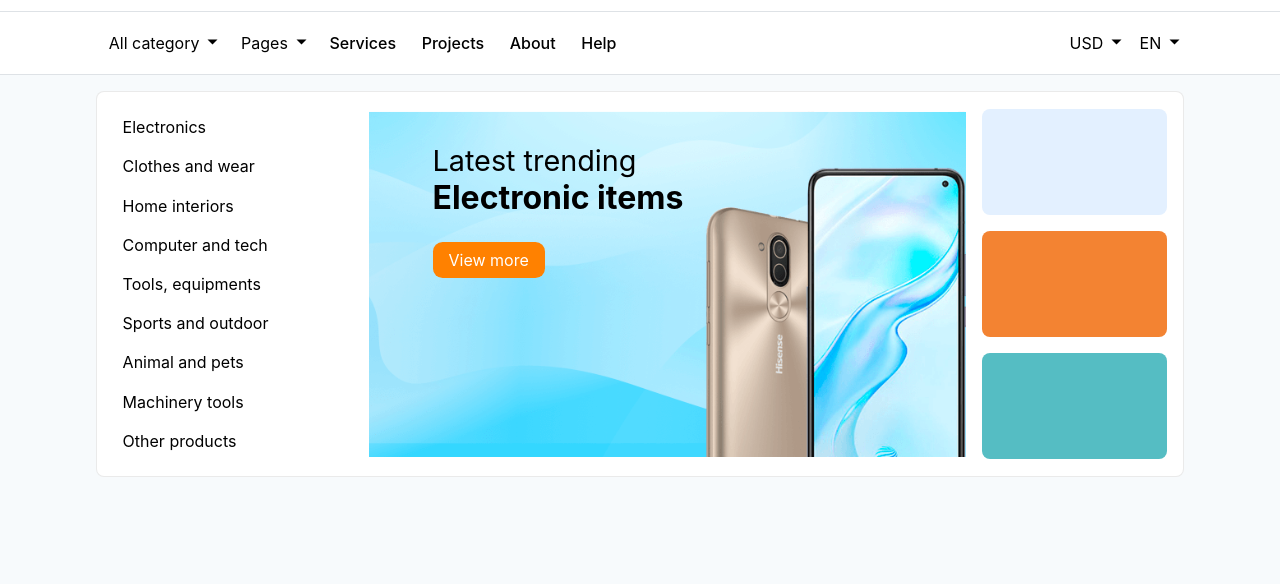
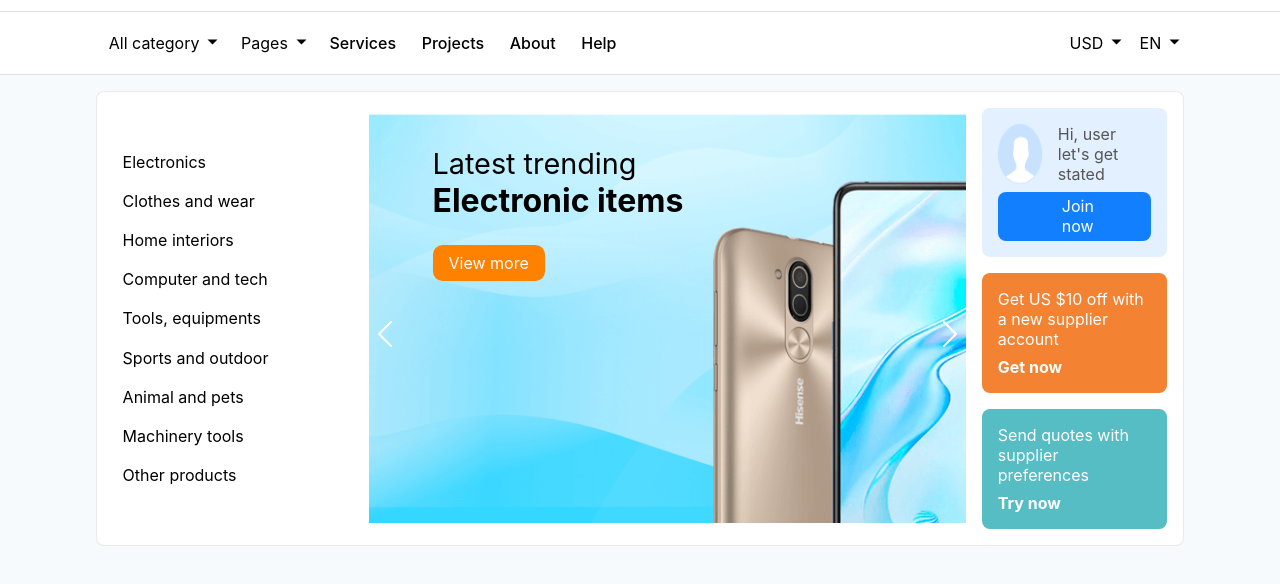
Before and after one commit to rustam-qurbanov/MarketPlace, a plain HTML site: page Brand/index.html in a window 1280 px wide. Shown: the part 74-658 px from the top of the page. Drawn offline with Linux system fonts and the light colour scheme.

Commit message:
finished styling the slider sector

```diff
--- a/Brand/index.html
+++ b/Brand/index.html
@@ -269,17 +269,47 @@
               </div>
             </div>
 
+            <div class="prev-icon">
+              <svg xmlns="http://www.w3.org/2000/svg" viewBox="0 0 16 16" fill="#fff">
+                <path d="M11.354 1.646a.5.5 0 0 1 0 .708L5.707 8l5.647 5.646a.5.5 0 0 1-.708.708l-6-6a.5.5 0 0 1 0-.708l6-6a.5.5 0 0 1 .708 0z"/>
+              </svg>
+            </div>
+
+            <div class="next-icon">
+              <svg xmlns="http://www.w3.org/2000/svg" viewBox="0 0 16 16" fill="#fff">
+                <path xmlns="http://www.w3.org/2000/svg" d="M4.646 1.646a.5.5 0 0 1 .708 0l6 6a.5.5 0 0 1 0 .708l-6 6a.5.5 0 0 1-.708-.708L10.293 8 4.646 2.354a.5.5 0 0 1 0-.708z"/>
+              </svg>
+            </div>
+
           </div>
 
           <div class="slider-right column-center">
-            <div class="slider-right-item item1"></div>
-            <div class="slider-right-item item2"></div>
-            <div class="slider-right-item item3"></div>
+
+            <div class="slider-right-item item1">
+              <div class="item1-up flex">
+                <img src="/public/images/Avatar.png" alt="avatar">
+                <p>Hi, user <br>
+                  let's get stated</p>
+              </div>
+              <a href="#" class="a-none">Join now</a>
+            </div>
+
+            <div class="slider-right-item item2">
+              <p>Get US $10 off with a new supplier account</p>
+              <a href="#" class="a-none">Get now</a>
+            </div>
+
+            <div class="slider-right-item item3">
+              <p>Send quotes with supplier preferences</p>
+              <a href="#" class="a-none">Try now</a>
+            </div>
+
           </div>
         </section>
 
       </div>
     </main>
+
     <script src="script.js"></script>
   </body>
 </html>
--- a/Brand/style.css
+++ b/Brand/style.css
@@ -100,7 +100,7 @@ body {
   margin-top: 0.3rem;
   border-radius: 1rem;
   box-shadow: 0px 8px 16px 0px rgba(0, 0, 0, 0.2);
-  z-index: 1;
+  z-index: 2;
 
   font-size: 1.1rem;
   font-weight: 500;
@@ -153,7 +153,6 @@ body {
   /* transition: background-color 0.3s ease; */
 }
 .search_btn:hover {
-  /* opacity: 0.8; */
   background-color: #0b5ed7;
   border-color: #0a58ca;
 }
@@ -169,14 +168,9 @@ body {
 .icon {
   color: #6c757d;
   cursor: pointer;
-  /* display: flex;
-  flex-direction: column;
-  justify-content: center;
-  align-items: center; */
 }
 .icons .icon:hover {
   filter: drop-shadow(0 0 10px #0b5ed7);
-  /* filter: drop-shadow(10px 10px 10px #0b5ed7); */
 }
 
 header > nav {
@@ -241,6 +235,7 @@ header > nav {
 .drop-box {
   position: relative;
   display: inline-block;
+  z-index: 3;
 }
 
 .drop-button,
@@ -255,7 +250,7 @@ header > nav {
 .content-box {
   display: none;
   position: absolute;
-  z-index: 1;
+  z-index: 2;
 }
 .translateX {
   transform: translateX(-70%);
@@ -310,6 +305,8 @@ header > nav {
 
 /* Header end  */
 
+
+
 /* Section Slider  */
 
 .section-slider {
@@ -339,7 +336,26 @@ header > nav {
 .slider {
   width: 55%;
   height: 90%;
+  /* padding: 1rem; */
+  position: relative;
 }
+
+.prev-icon , .next-icon {
+  position: absolute;
+  top: 50%;
+  width: 2rem;
+  cursor: pointer;
+  transition: 0.3s;
+}
+.next-icon {
+  right: 0;
+}
+.prev-icon:hover , .next-icon:hover {
+  transform: scale(120%);
+  filter: drop-shadow(0 0 5px #565656);
+}
+
+
 .slider .slide {
   width: 100%;
   height: 100%;
@@ -357,7 +373,7 @@ header > nav {
 
 .slider .slide-item {
   position: absolute;
-  z-index: 1;
+  /* z-index: 1; */
 }
 .slider .slide-item h2 {
   font-size: 1.8rem;
@@ -379,6 +395,8 @@ header > nav {
 }
 .slider .slide-item a:hover {
   background-color: #c96a26;
+  filter: drop-shadow(0 0 5px #c96a26);
+
 }
 
 .slider-right {
@@ -388,15 +406,54 @@ header > nav {
 }
 .slider-right-item {
   width: 100%;
-  height: 30%;
+  /* height: 30%; */
   border-radius: 0.5rem;
+  padding: 1rem;
 }
 .slider-right .item1 {
   background-color: #e3f0ff;
+  color: #565656;
+
 }
 .slider-right .item2 {
   background-color: #f38332;
+  color: white;
 }
 .slider-right .item3 {
   background-color: #55bdc3;
+  color: white;
 }
+
+
+.slider-right .item1 a {
+  display: block;
+  background-color: #127FFF;
+  color: white;
+  margin-top: 0.5rem;
+  padding: 0.3rem 4rem;
+  border-radius: 0.5rem;
+}
+.slider-right .item1 a:hover {
+  background-color: #0067FF;
+
+}
+
+
+.slider-right .item2 a {
+  display: block;
+  margin-top: 0.5rem;
+  color: white;
+  font-weight: 700;
+}
+.slider-right .item3 a {
+  display: block;
+  margin-top: 0.5rem;
+  color: white;
+  font-weight: 700;
+}
+.slider-right .item2 a:hover {
+  text-decoration: underline;
+}
+.slider-right .item3 a:hover {
+  text-decoration: underline;
+}
--- a/Brand/universal.css
+++ b/Brand/universal.css
@@ -1,3 +1,7 @@
+.flex {
+  display: flex;
+  gap: 1rem;
+}
 .row-center {
   display: flex;
   justify-content: center;
```
Also changed, not shown: public/images/Avatar.png (added), 2 other files.
